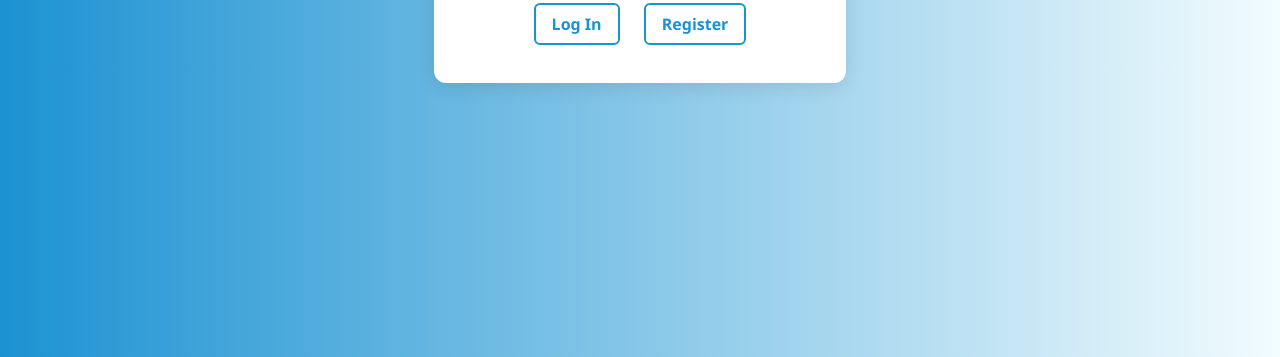
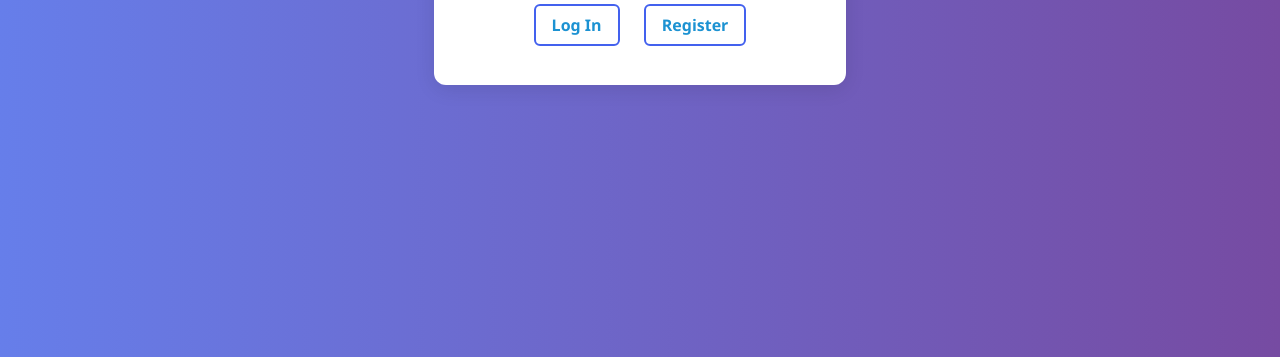
Before and after one commit to mggyslz/1-night-project, a website built with Vite: page index.html in a window 1280 px wide. Shown: the part 443-800 px from the top of the page. Built offline with nearby package versions, Linux system fonts and the light colour scheme.

Commit message:
fix: landing.css

```diff
--- a/public/global.css
+++ b/public/global.css
@@ -7,6 +7,29 @@
     --success: #4cc9f0;
     --info: #7209b7;
     --warning: #f72585;
+
+    /* colors */
+    --gray10: hsl(0, 0%, 10%);
+    --gray90: hsl(0, 0%, 90%);
+
+    /* landing page */
+    --ff: "Inter", sans-serif;
+    --h1: bold 4rem/1em var(--ff);
+    --h2: bold 3rem/1.2em var(--ff);
+    --h3: bold 2.25rem/1.2em var(--ff);
+    --h4: bold 1.5rem/1.6em var(--ff);
+    --big: 1.25rem/1.6em var(--ff);
+    --p: 1rem/1.6em var(--ff);
+    --small: .75rem/2em var(--ff);
+
+    /* UIs */
+    --h1ui: bold 3rem/1.2em var(--ff);
+    --h2ui: bold 2.25rem/1.2em var(--ff);
+    --h3ui: bold 1.5rem/1.2em var(--ff);
+    --h4ui: bold 1.12rem/1.6em var(--ff);
+    --bigui: 1rem/1.6em var(--ff);
+    --pui: .8rem/1.6em var(--ff);
+    --smallui: .75rem/1.8em var(--ff);
 }
 /*
   Josh's Custom CSS Reset
@@ -43,3 +66,7 @@ h1, h2, h3, h4, h5, h6 {
 #root, #__next {
     isolation: isolate;
 }
+
+.d-flex {
+    display: flex;
+}
--- a/public/landing/landing.css
+++ b/public/landing/landing.css
@@ -1,9 +1,8 @@
-/* landing.css */
-
+@import url('../global.css');
 body {
   margin: 0;
   font-family: 'Segoe UI', Tahoma, Geneva, Verdana, sans-serif;
-  background: linear-gradient(to right, #1c92d2, #f2fcfe);
+  background: linear-gradient(to right, #667eea, #764ba2);
   display: flex;
   justify-content: center;
   align-items: center;
@@ -24,18 +23,24 @@ h1 {
   color: #333;
 }
 
+p {
+  font-size: 1rem;
+  color: #666;
+  margin-bottom: 2rem;
+}
+
 a[data-link] {
   font-weight: bold;
   color: #1c92d2;
   text-decoration: none;
   margin: 0 10px;
   padding: 0.5rem 1rem;
-  border: 2px solid #1c92d2;
+  border: 2px solid var(--primary);
   border-radius: 6px;
   transition: background 0.3s, color 0.3s;
 }
 
 a[data-link]:hover {
-  background: #1c92d2;
+  background: var(--primary);
   color: white;
 }
```
